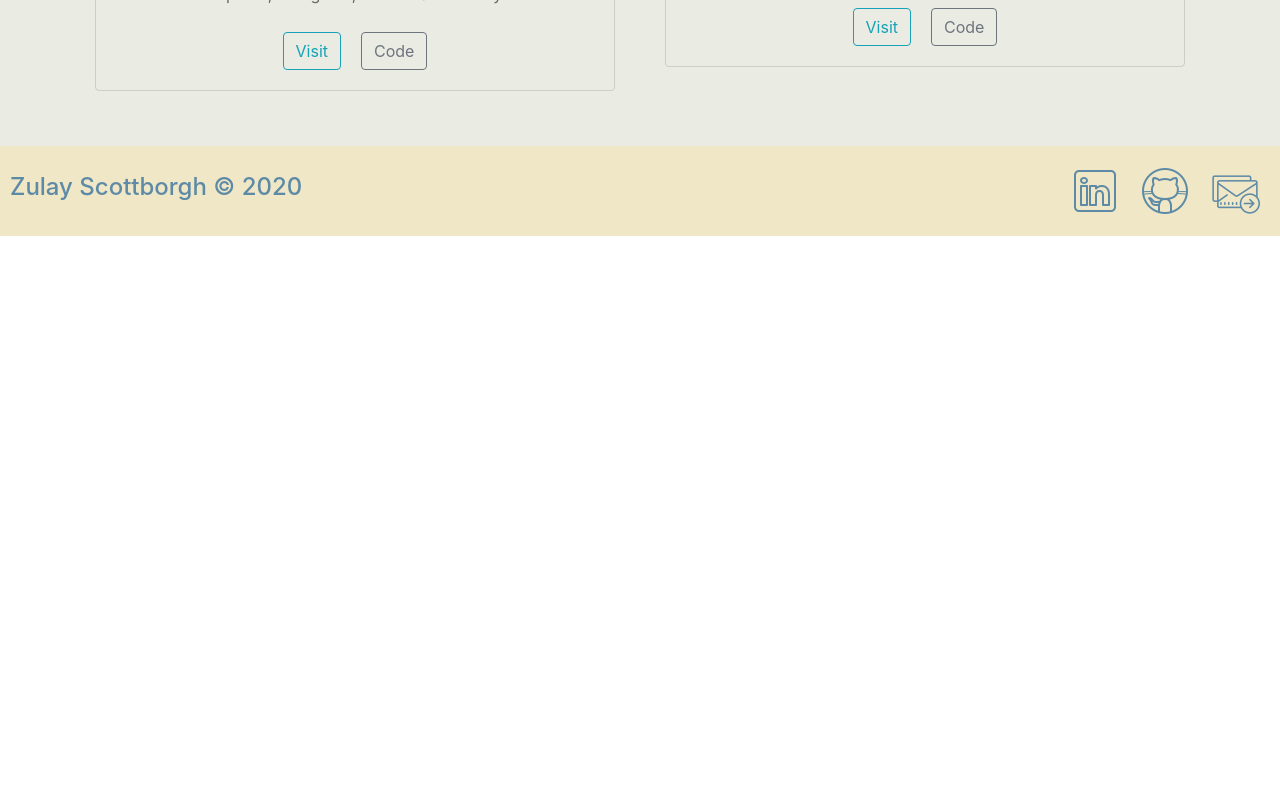
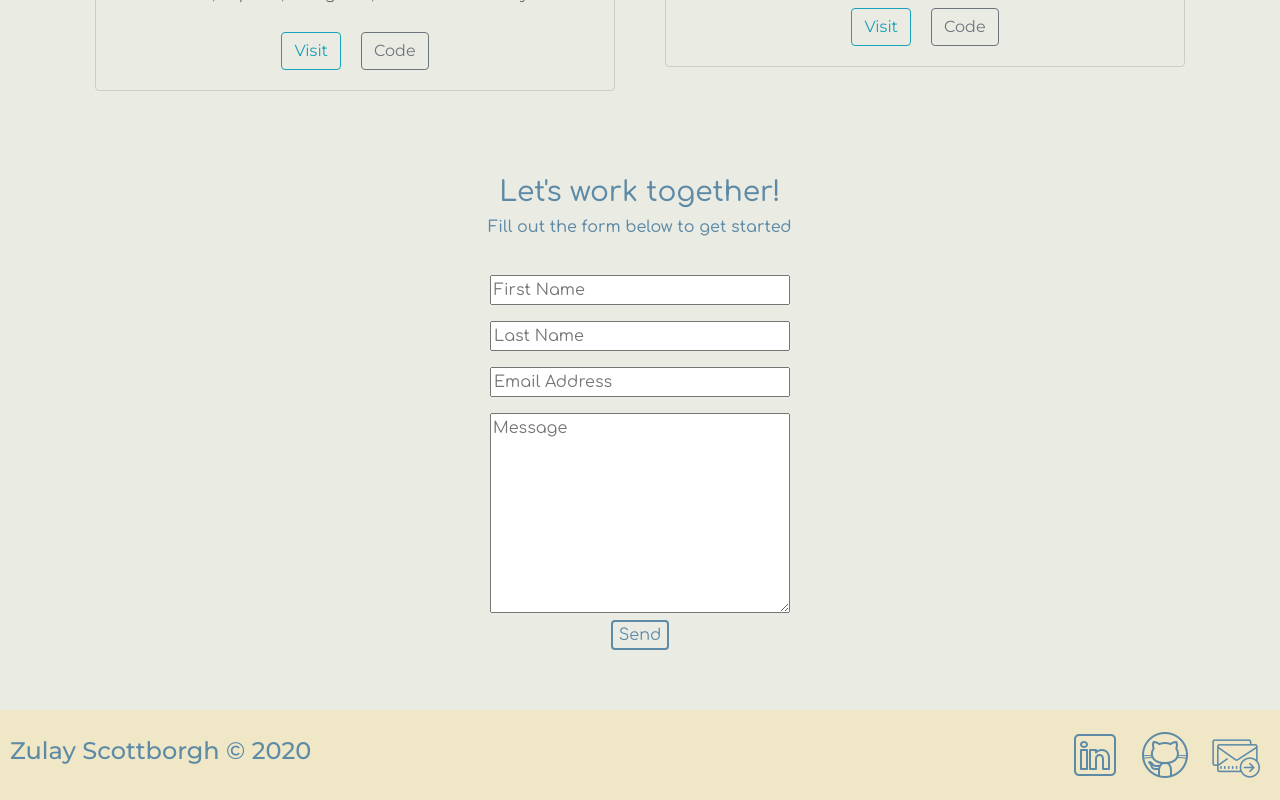
Before and after one commit to zulays/my_portfolio, a React (Create React App) app: page / in a window 1280 px wide. Shown: the part 1675-2475 px from the top of the page. Before the commit the page ends 1911 px from the top, so only its background shows below. Built offline with nearby package versions, Linux system fonts and the light colour scheme.

Commit message:
updated font family. added and updated contact form. media queries in progress

```diff
--- a/src/App.css
+++ b/src/App.css
@@ -1,3 +1,5 @@
+@import url('https://fonts.googleapis.com/css2?family=Comfortaa:wght@300;400;500;600;700&family=Montserrat:wght@200;300;400;500;600;700&display=swap');
+
 .App {
   text-align: center;
   background-color: rgba(186, 188, 162, 0.3);
@@ -6,6 +8,7 @@
   display: flex;
   flex-direction: column;
   color: #5d8aa6;
+  font-family: 'Montserrat', sans-serif;
 }
 
 html {
--- a/src/App.js
+++ b/src/App.js
@@ -6,6 +6,7 @@ import About from './components/About';
 import Projects from './components/Projects';
 import Resume from './components/Resume';
 import Contact from './components/Contact';
+import Footer from './components/Footer';
 // import FsLightbox from 'fslightbox-react';
 
 function App() {
@@ -18,6 +19,7 @@ function App() {
       <Resume />
       {/* <FsLightbox /> */}
       <Contact />
+      <Footer />
     </div>
   );
 }
--- a/src/components/About.jsx
+++ b/src/components/About.jsx
@@ -16,6 +16,7 @@ import react from '../assets/react.png';
 import photoshop from '../assets/photoshop.png';
 import adobeXd from '../assets/adobeXd.png';
 import nodeJs from '../assets/nodejs.png';
+import rails from '../assets/rails.png';
 
 export default function About() {
   return (
@@ -42,6 +43,7 @@ export default function About() {
           <img src={postgresql} alt="postgresql-icon" className="skills-icon" />
           <img src={react} alt="react-icon" className="skills-icon" />
           <img src={restApi} alt="restApi-icon" className="skills-icon" />
+          <img src={rails} alt="rails-icon" className="skills-icon" />
           <img src={ruby} alt="ruby-icon" className="skills-icon" />
           <img src={wireframe} alt="wireframe-icon" className="skills-icon" />
           <img src={json} alt="json-icon" className="skills-icon" />
--- a/src/components/Contact.jsx
+++ b/src/components/Contact.jsx
@@ -1,24 +1,14 @@
 import React from 'react';
 import '../styling/Contact.css';
-import linkedin from '../assets/linkedin-contact.png';
-import github from '../assets/github-contact.png';
-import email from '../assets/send-email-contact.png';
+import MyForm from '../components/MyForm';
 
 export default function Contact() {
   return (
-    <div className="contact-area" id="contact-me">
-      <h4>Zulay Scottborgh &copy; 2020</h4>
-      <div className="icon-bar">
-        <a href="https://www.linkedin.com/in/zulays/">
-          <img src={linkedin} alt="linkedin-icon" className="contact-icons" />
-        </a>
-        <a href="https://github.com/zulays">
-          <img src={github} alt="github-icon" className="contact-icons" />
-        </a>
-        <a href="mailto:zulay@lifefromabackpack.com">
-          <img src={email} alt="email-icon" className="contact-icons" />
-        </a>
-      </div>
+    <div id="contact-me" className="contact-form">
+      <h3>Let's work together!</h3>
+      <h6>Fill out the form below to get started</h6>
+
+      <MyForm />
     </div>
   );
 }
--- /dev/null
+++ b/src/components/Footer.jsx
@@ -0,0 +1,24 @@
+import React from 'react';
+import '../styling/Footer.css';
+import linkedin from '../assets/linkedin-contact.png';
+import github from '../assets/github-contact.png';
+import email from '../assets/send-email-contact.png';
+
+export default function Footer() {
+  return (
+    <div className="footer" id="contact-me">
+      <h4>Zulay Scottborgh &copy; 2020</h4>
+      <div className="icon-bar">
+        <a href="https://www.linkedin.com/in/zulays/">
+          <img src={linkedin} alt="linkedin-icon" className="contact-icons" />
+        </a>
+        <a href="https://github.com/zulays">
+          <img src={github} alt="github-icon" className="contact-icons" />
+        </a>
+        <a href="mailto:zulay@lifefromabackpack.com">
+          <img src={email} alt="email-icon" className="contact-icons" />
+        </a>
+      </div>
+    </div>
+  );
+}
--- /dev/null
+++ b/src/components/MyForm.jsx
@@ -0,0 +1,73 @@
+import React from 'react';
+import '../styling/Contact.css';
+
+export default class MyForm extends React.Component {
+  constructor(props) {
+    super(props);
+    this.submitForm = this.submitForm.bind(this);
+    this.state = {
+      status: '',
+    };
+  }
+
+  render() {
+    const { status } = this.state;
+    return (
+      // contact form guidance from formspree.io
+      <form
+        className="contact-form"
+        onSubmit={this.submitForm}
+        action="https://formspree.io/maypgevj"
+        method="POST"
+      >
+        <div className="form-group">
+          {/* <label className="label">First Name:</label> */}
+          <input type="text" name="first-name" placeholder="First Name" />
+        </div>
+        <div className="form-group">
+          {/* <label className="label">Last Name:</label> */}
+          <input type="text" name="last-name" placeholder="Last Name" />
+        </div>
+        <div className="form-group">
+          {/* <label className="label">Email:</label> */}
+          <input type="email" name="email" placeholder="Email Address" />
+        </div>
+        <div>
+          {/* <label className="label">Message:</label> */}
+          <textarea
+            className="form-group-message"
+            type="text"
+            name="message"
+            placeholder="Message"
+          ></textarea>
+        </div>
+
+        {status === 'SUCCESS' ? (
+          <p>Thanks!</p>
+        ) : (
+          <button className="send-button">Send</button>
+        )}
+        {status === 'ERROR' && <p>Whoops! There was an error.</p>}
+      </form>
+    );
+  }
+
+  submitForm(ev) {
+    ev.preventDefault();
+    const form = ev.target;
+    const data = new FormData(form);
+    const xhr = new XMLHttpRequest();
+    xhr.open(form.method, form.action);
+    xhr.setRequestHeader('Accept', 'application/json');
+    xhr.onreadystatechange = () => {
+      if (xhr.readyState !== XMLHttpRequest.DONE) return;
+      if (xhr.status === 200) {
+        form.reset();
+        this.setState({ status: 'SUCCESS' });
+      } else {
+        this.setState({ status: 'ERROR' });
+      }
+    };
+    xhr.send(data);
+  }
+}
--- a/src/styling/Contact.css
+++ b/src/styling/Contact.css
@@ -1,13 +1,30 @@
-.contact-area {
-  background-color: rgba(247, 228, 170, 0.5);
+.contact-form {
   display: flex;
-  flex-direction: row;
-  justify-content: space-between;
+  flex-direction: column;
+  /* justify-content: flex-start; */
   align-items: center;
-  align-content: center;
-  padding: 10px;
+  margin: 30px auto;
+  color: #5d8aa6;
+  font-family: 'Comfortaa', cursive;
 }
 
-.contact-icons {
-  margin: 10px;
+.label {
+  flex-direction: row;
+  margin-right: 10px;
 }
+
+input {
+  width: 300px;
+}
+
+.form-group-message {
+  width: 300px;
+  height: 200px;
+}
+
+.send-button {
+  border-radius: 4px;
+  border: 2px solid #5d8aa6;
+  background-color: transparent;
+  color: #5d8aa6;
+}
--- /dev/null
+++ b/src/styling/Footer.css
@@ -0,0 +1,13 @@
+.footer {
+  background-color: rgba(247, 228, 170, 0.5);
+  display: flex;
+  flex-direction: row;
+  justify-content: space-between;
+  align-items: center;
+  align-content: center;
+  padding: 10px;
+}
+
+.contact-icons {
+  margin: 10px;
+}
--- a/src/styling/Landing.css
+++ b/src/styling/Landing.css
@@ -1,5 +1,6 @@
 .jumbo-container {
   margin: 100px;
+  font-family: 'Comfortaa', cursive;
 }
 
 .lead {
```
Also changed, not shown: src/assets/rails.png (added).
